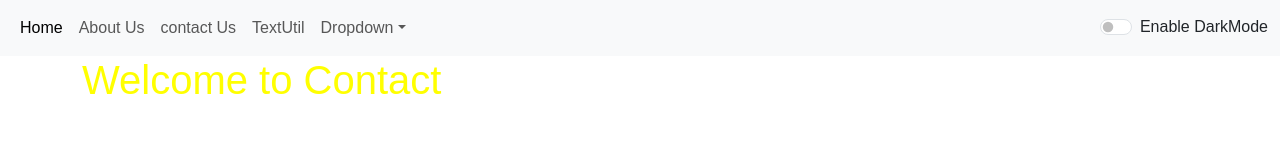
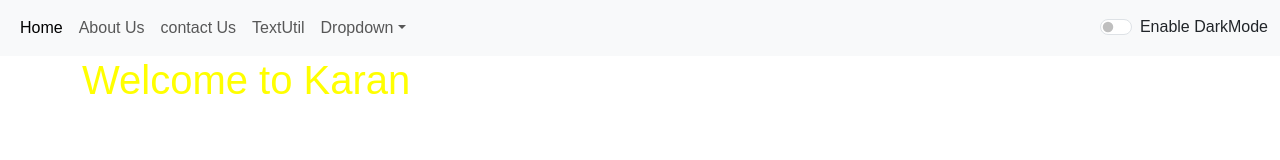
Before and after one commit to lakhansharma126/REACT-APPLICATION, a React (Create React App) app: page /contact in a window 1280 px wide. Shown: the top 160 px of the page. Built offline with nearby package versions, Linux system fonts and the light colour scheme.

Commit message:
this file is commited

```diff
--- a/src/router/Contact.js
+++ b/src/router/Contact.js
@@ -6,7 +6,7 @@ export default function Contact() {
     <>
     < App />
     < div className='container'>
-    <h1>Welcome to Contact</h1>
+    <h1>Welcome to Karan</h1>
     </div>
     </>
   )
```
